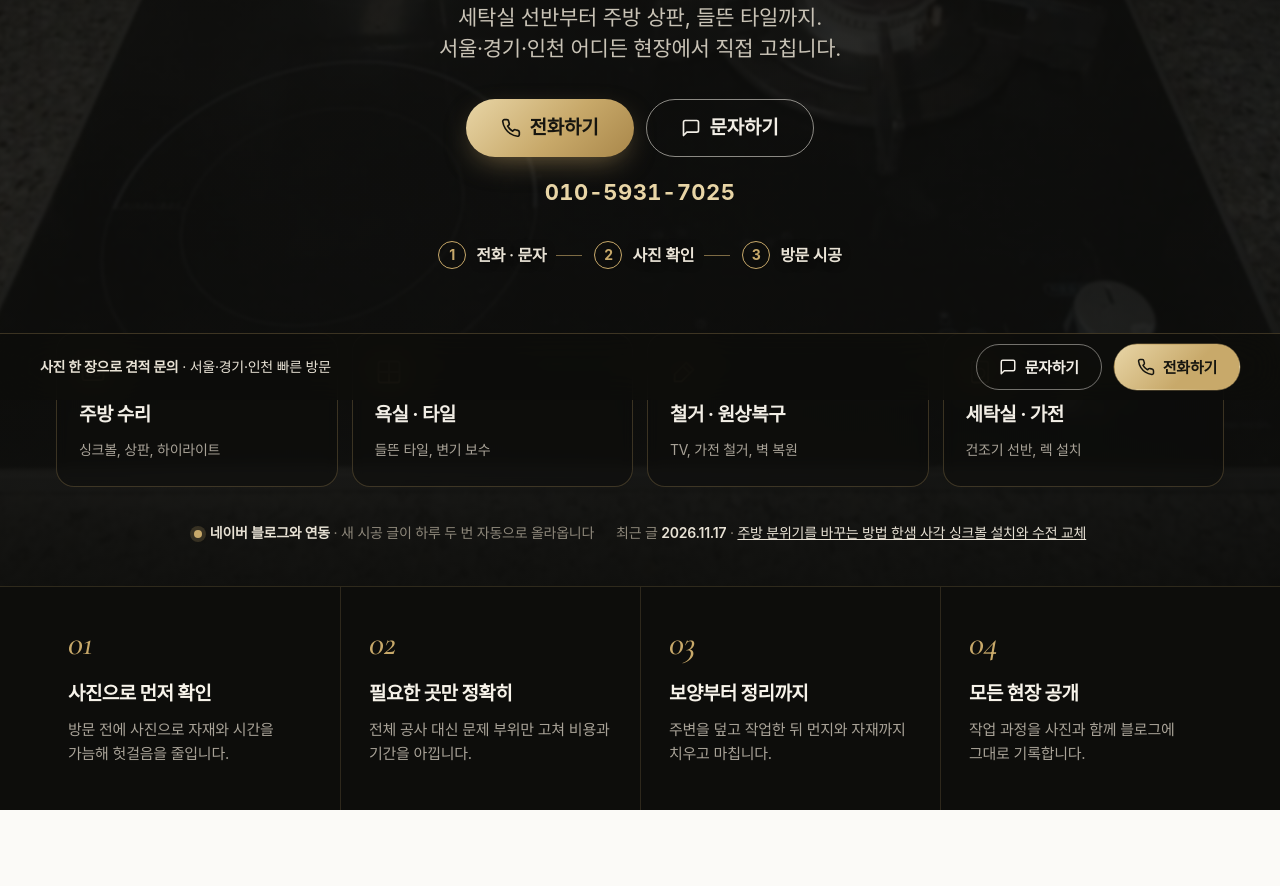
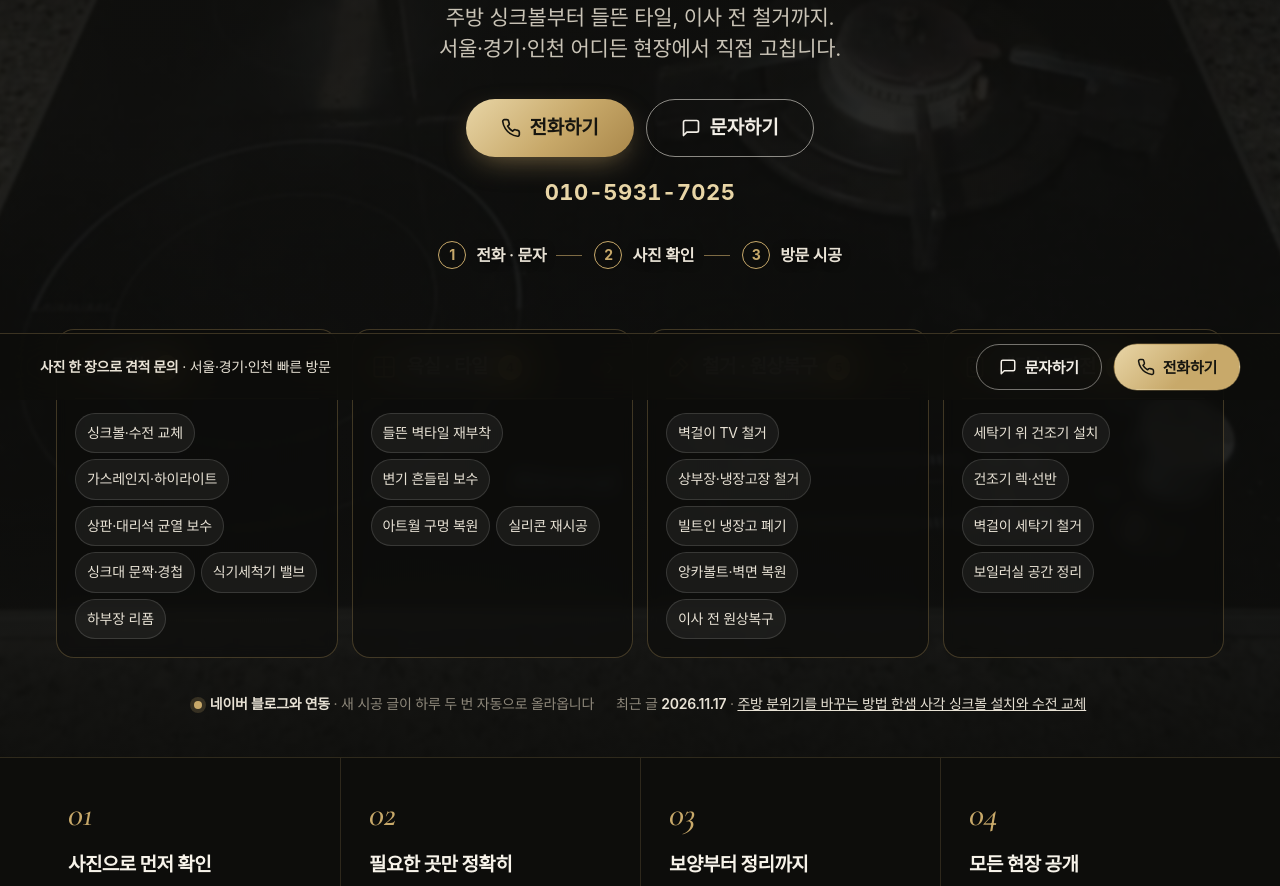
Before and after one commit to rnjstpgns041-sys/houselab-site, a plain HTML site: page index.html in a window 1280 px wide. Shown: the part 400-1286 px from the top of the page. Drawn offline with nearby package versions, Linux system fonts and the light colour scheme; a web font is replaced by a local one.

Commit message:
첫 화면 시공 분야를 세부 항목 19개로 나눈 카테고리 형식으로 변경, 누르면 작업 기록 해당 분야로 이동
Co-Authored-By: Claude Opus 5.5 <noreply@anthropic.com>
Claude-Session: https://claude.ai/code/session_01RGrrhLkMCAg5nS7A2Dzk6e

```diff
--- a/index.html
+++ b/index.html
@@ -689,6 +689,26 @@ footer a:hover { color: var(--gold-2); }
 .area-grid { grid-template-columns: minmax(0,8fr) minmax(0,4fr) !important; }
 @media (max-width: 860px) { .area-grid { grid-template-columns: 1fr !important; } }
 @media (max-width: 700px) { .area-chips li { font-size: 13.5px; padding: 5px 10px; } .area-row b { font-size: 20px; } }
+
+/* ===== 첫 화면: 세부 카테고리 ===== */
+.hx-cats { display: grid; grid-template-columns: repeat(4, 1fr); gap: 14px; margin-top: 60px; text-align: left; }
+.cat { border-radius: 18px; padding: 20px 18px 18px; background: rgba(13,13,11,.6); border: 1px solid rgba(200,169,106,.28); backdrop-filter: blur(6px); -webkit-backdrop-filter: blur(6px); }
+.cat-h { display: flex; align-items: center; gap: 10px; text-decoration: none; color: #F7F3EA; padding-bottom: 14px; margin-bottom: 14px; border-bottom: 1px solid rgba(200,169,106,.22); }
+.cat-h svg { color: var(--gold); flex: none; width: 26px; height: 26px; }
+.cat-h b { font-size: 19px; letter-spacing: -0.03em; }
+.cat-n { font-size: 12px; font-weight: 700; color: #16150F; background: var(--gold); border-radius: 999px; padding: 2px 8px; }
+.cat-arrow { margin-left: auto; color: var(--gold); font-size: 22px; line-height: 1; }
+.cat ul { list-style: none; margin: 0; padding: 0; display: flex; flex-wrap: wrap; gap: 6px; }
+.cat li a { display: inline-block; font-size: 14px; padding: 7px 11px; border-radius: 999px; text-decoration: none; color: #E8E2D5; background: rgba(255,255,255,.06); border: 1px solid rgba(242,238,230,.14); transition: background .2s, border-color .2s, color .2s; }
+.cat li a:hover { background: rgba(200,169,106,.18); border-color: var(--gold); color: #fff; }
+@media (max-width: 1000px) { .hx-cats { grid-template-columns: 1fr 1fr; } }
+@media (max-width: 700px) {
+  .hx-cats { grid-template-columns: 1fr; gap: 10px; margin-top: 30px; }
+  .cat { padding: 14px 14px 14px; }
+  .cat-h { padding-bottom: 10px; margin-bottom: 10px; }
+  .cat-h b { font-size: 17px; }
+  .cat li a { font-size: 13.5px; padding: 6px 10px; }
+}
 </style>
 </head>
 <body>
@@ -716,7 +736,7 @@ footer a:hover { color: var(--gold-2); }
     <div class="wrap hx-head">
       <p class="hx-kicker">House Lab · Premium Home Repair</p>
       <h1>집에 고칠 곳 있으면<br><span class="grad">전화 한 통이면 됩니다.</span></h1>
-      <p class="hx-sub">세탁실 선반부터 주방 상판, 들뜬 타일까지.<br class="br-pc"> 서울·경기·인천 어디든 현장에서 직접 고칩니다.</p>
+      <p class="hx-sub">주방 싱크볼부터 들뜬 타일, 이사 전 철거까지.<br class="br-pc"> 서울·경기·인천 어디든 현장에서 직접 고칩니다.</p>
       <div class="hx-cta">
         <a class="pill big" href="tel:01059317025"><svg class="ico" width="20" height="20" viewBox="0 0 24 24" fill="none" stroke="currentColor" stroke-width="2" stroke-linecap="round" stroke-linejoin="round" aria-hidden="true"><path d="M22 16.9v3a2 2 0 0 1-2.2 2 19.8 19.8 0 0 1-8.6-3.1 19.5 19.5 0 0 1-6-6A19.8 19.8 0 0 1 2.1 4.2 2 2 0 0 1 4.1 2h3a2 2 0 0 1 2 1.7c.1.9.4 1.8.7 2.7a2 2 0 0 1-.5 2.1L8 9.8a16 16 0 0 0 6 6l1.3-1.3a2 2 0 0 1 2.1-.4c.9.3 1.8.6 2.7.7a2 2 0 0 1 1.7 2z"/></svg>전화하기</a>
         <a class="pill ghost big" href="sms:01059317025" data-sms><svg class="ico" width="20" height="20" viewBox="0 0 24 24" fill="none" stroke="currentColor" stroke-width="2" stroke-linecap="round" stroke-linejoin="round" aria-hidden="true"><path d="M21 15a2 2 0 0 1-2 2H7l-4 4V5a2 2 0 0 1 2-2h14a2 2 0 0 1 2 2z"/></svg>문자하기</a>
@@ -729,11 +749,11 @@ footer a:hover { color: var(--gold-2); }
       </ol>
     </div>
     <div class="wrap">
-      <div class="hx-tiles">
-        <a class="tile" href="#services"><svg width="28" height="28" viewBox="0 0 24 24" fill="none" stroke="currentColor" stroke-width="1.6" stroke-linecap="round" stroke-linejoin="round" aria-hidden="true"><rect x="3" y="7" width="18" height="12" rx="2"/><circle cx="8.5" cy="13" r="2.2"/><circle cx="15.5" cy="13" r="2.2"/><path d="M7 4v2M12 4v2M17 4v2"/></svg><b>주방 수리</b><span>싱크볼, 상판, 하이라이트</span></a>
-        <a class="tile" href="#services"><svg width="28" height="28" viewBox="0 0 24 24" fill="none" stroke="currentColor" stroke-width="1.6" stroke-linecap="round" stroke-linejoin="round" aria-hidden="true"><rect x="3" y="3" width="18" height="18" rx="2"/><path d="M3 12h18M12 3v18"/></svg><b>욕실 · 타일</b><span>들뜬 타일, 변기 보수</span></a>
-        <a class="tile" href="#services"><svg width="28" height="28" viewBox="0 0 24 24" fill="none" stroke="currentColor" stroke-width="1.6" stroke-linecap="round" stroke-linejoin="round" aria-hidden="true"><path d="M14 4l6 6-3 3-6-6z"/><path d="M11 7L4 14v6h6l7-7"/></svg><b>철거 · 원상복구</b><span>TV, 가전 철거, 벽 복원</span></a>
-        <a class="tile" href="#services"><svg width="28" height="28" viewBox="0 0 24 24" fill="none" stroke="currentColor" stroke-width="1.6" stroke-linecap="round" stroke-linejoin="round" aria-hidden="true"><rect x="5" y="3" width="14" height="18" rx="2"/><circle cx="12" cy="13" r="4"/><path d="M8 6.5h2"/></svg><b>세탁실 · 가전</b><span>건조기 선반, 렉 설치</span></a>
+      <div class="hx-cats">
+        <div class="cat"><a class="cat-h" href="#cases" data-go="kitchen"><svg width="28" height="28" viewBox="0 0 24 24" fill="none" stroke="currentColor" stroke-width="1.6" stroke-linecap="round" stroke-linejoin="round" aria-hidden="true"><rect x="3" y="7" width="18" height="12" rx="2"/><circle cx="8.5" cy="13" r="2.2"/><circle cx="15.5" cy="13" r="2.2"/><path d="M7 4v2M12 4v2M17 4v2"/></svg><b>주방</b><span class="cat-n">6</span><span class="cat-arrow" aria-hidden="true">›</span></a><ul><li><a href="#cases" data-go="kitchen">싱크볼·수전 교체</a></li><li><a href="#cases" data-go="kitchen">가스레인지·하이라이트</a></li><li><a href="#cases" data-go="kitchen">상판·대리석 균열 보수</a></li><li><a href="#cases" data-go="kitchen">싱크대 문짝·경첩</a></li><li><a href="#cases" data-go="kitchen">식기세척기 밸브</a></li><li><a href="#cases" data-go="kitchen">하부장 리폼</a></li></ul></div>
+        <div class="cat"><a class="cat-h" href="#cases" data-go="tile"><svg width="28" height="28" viewBox="0 0 24 24" fill="none" stroke="currentColor" stroke-width="1.6" stroke-linecap="round" stroke-linejoin="round" aria-hidden="true"><rect x="3" y="3" width="18" height="18" rx="2"/><path d="M3 12h18M12 3v18"/></svg><b>욕실 · 타일</b><span class="cat-n">4</span><span class="cat-arrow" aria-hidden="true">›</span></a><ul><li><a href="#cases" data-go="tile">들뜬 벽타일 재부착</a></li><li><a href="#cases" data-go="tile">변기 흔들림 보수</a></li><li><a href="#cases" data-go="tile">아트월 구멍 복원</a></li><li><a href="#cases" data-go="tile">실리콘 재시공</a></li></ul></div>
+        <div class="cat"><a class="cat-h" href="#cases" data-go="remove"><svg width="28" height="28" viewBox="0 0 24 24" fill="none" stroke="currentColor" stroke-width="1.6" stroke-linecap="round" stroke-linejoin="round" aria-hidden="true"><path d="M14 4l6 6-3 3-6-6z"/><path d="M11 7L4 14v6h6l7-7"/></svg><b>철거 · 원상복구</b><span class="cat-n">5</span><span class="cat-arrow" aria-hidden="true">›</span></a><ul><li><a href="#cases" data-go="remove">벽걸이 TV 철거</a></li><li><a href="#cases" data-go="remove">상부장·냉장고장 철거</a></li><li><a href="#cases" data-go="remove">빌트인 냉장고 폐기</a></li><li><a href="#cases" data-go="remove">앙카볼트·벽면 복원</a></li><li><a href="#cases" data-go="remove">이사 전 원상복구</a></li></ul></div>
+        <div class="cat"><a class="cat-h" href="#cases" data-go="laundry"><svg width="28" height="28" viewBox="0 0 24 24" fill="none" stroke="currentColor" stroke-width="1.6" stroke-linecap="round" stroke-linejoin="round" aria-hidden="true"><rect x="5" y="3" width="14" height="18" rx="2"/><circle cx="12" cy="13" r="4"/><path d="M8 6.5h2"/></svg><b>세탁실 · 가전</b><span class="cat-n">4</span><span class="cat-arrow" aria-hidden="true">›</span></a><ul><li><a href="#cases" data-go="laundry">세탁기 위 건조기 설치</a></li><li><a href="#cases" data-go="laundry">건조기 렉·선반</a></li><li><a href="#cases" data-go="laundry">벽걸이 세탁기 철거</a></li><li><a href="#cases" data-go="laundry">보일러실 공간 정리</a></li></ul></div>
       </div>
       <p class="live" id="live"><span><span class="dot" aria-hidden="true"></span><b>네이버 블로그와 연동</b> · 새 시공 글이 하루 두 번 자동으로 올라옵니다</span><span id="liveLatest"></span></p>
     </div>
@@ -823,10 +843,10 @@ footer a:hover { color: var(--gold-2); }
       </div>
       <div class="filters" role="group" aria-label="공간별 보기">
         <button class="chip" type="button" aria-pressed="true" data-f="all">전체</button>
-        <button class="chip" type="button" aria-pressed="false" data-f="laundry">세탁실</button>
         <button class="chip" type="button" aria-pressed="false" data-f="kitchen">주방</button>
         <button class="chip" type="button" aria-pressed="false" data-f="tile">욕실·타일</button>
         <button class="chip" type="button" aria-pressed="false" data-f="remove">철거·복구</button>
+        <button class="chip" type="button" aria-pressed="false" data-f="laundry">세탁실</button>
       </div>
       <div class="cases" id="caseList"></div>
       <div class="more-wrap"><button class="pill ghost-dark" type="button" id="moreCases" hidden>작업 기록 더 보기</button></div>
@@ -1172,6 +1192,12 @@ $("copyTel").addEventListener("click", async () => {
   const io = new IntersectionObserver(es => es.forEach(e => { if (e.isIntersecting) { e.target.classList.remove("pre"); io.unobserve(e.target); } }), { rootMargin: "0px 0px -8% 0px" });
   els.forEach(el => { el.classList.add("rv"); if (el.getBoundingClientRect().top > innerHeight) { el.classList.add("pre"); io.observe(el); } });
 })();
+
+// 첫 화면 세부 항목 누르면 작업 기록을 그 분야로 걸러서 보여주기
+document.querySelectorAll("[data-go]").forEach(a => a.addEventListener("click", () => {
+  const b = document.querySelector(`.filters .chip[data-f="${a.dataset.go}"]`);
+  if (b) b.click();
+}));
 </script>
 
 </body>
```
